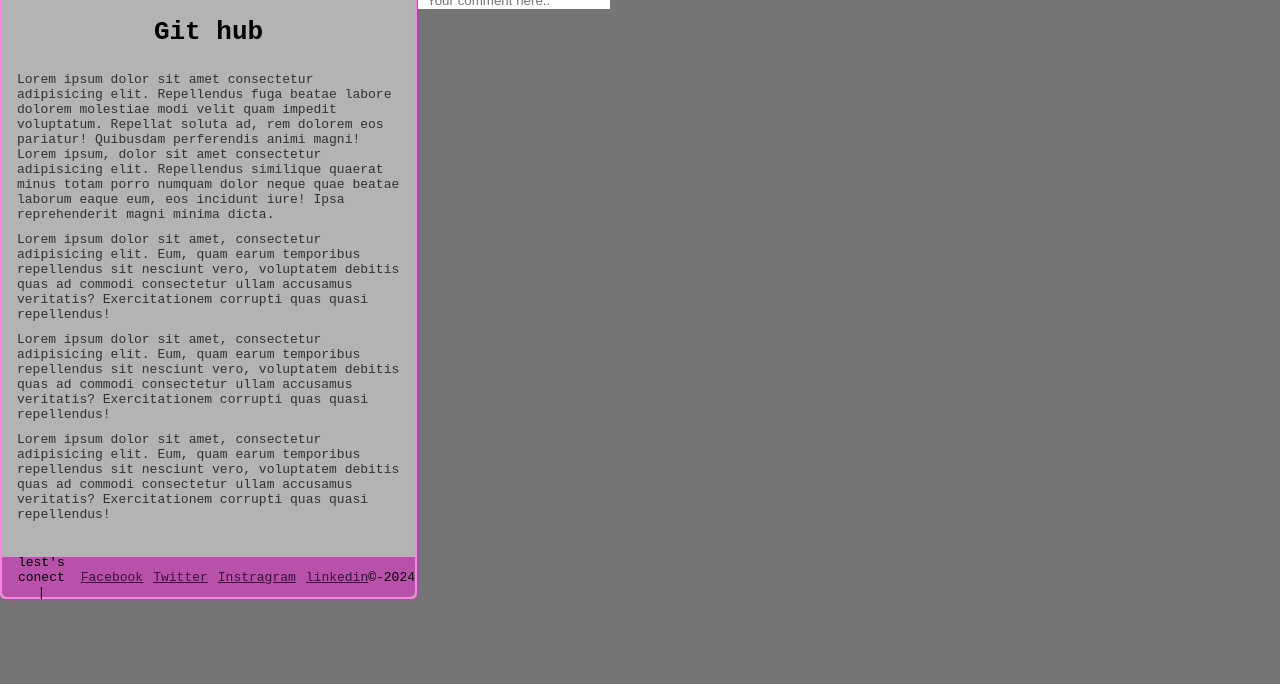
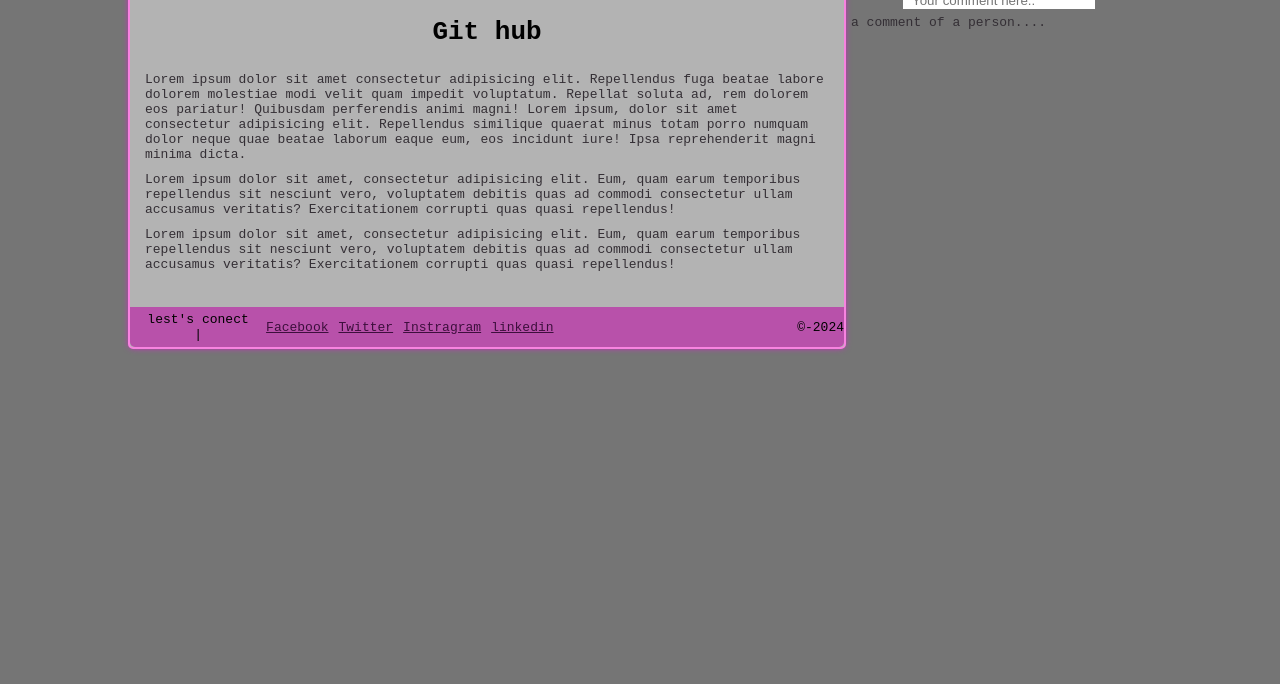
Before and after one commit to Jeferson-Fajardo/to-learn-git, a plain HTML site: page index.html in a window 1280 px wide. Shown: the part 116-800 px from the top of the page. Drawn offline with Linux system fonts and the light colour scheme.

Commit message:
was fixed the bug.

```diff
--- a/index.html
+++ b/index.html
@@ -24,6 +24,7 @@
                 </div>
                 <div class="content">
                     <h1> Git hub </h1>
+
                     <p>Lorem ipsum dolor sit amet consectetur adipisicing elit. Repellendus fuga beatae labore dolorem molestiae
                         modi velit quam impedit voluptatum. Repellat soluta ad, rem dolorem eos pariatur! Quibusdam perferendis
                         animi magni! Lorem ipsum, dolor sit amet consectetur adipisicing elit. Repellendus similique quaerat
@@ -34,14 +35,11 @@
                         nesciunt vero, voluptatem debitis quas ad commodi consectetur ullam accusamus veritatis? Exercitationem
                         corrupti quas quasi repellendus!
                     </p>
-                      <p> Lorem ipsum dolor sit amet, consectetur adipisicing elit. Eum, quam earum temporibus repellendus sit
-                        nesciunt vero, voluptatem debitis quas ad commodi consectetur ullam accusamus veritatis? Exercitationem
-                        corrupti quas quasi repellendus!
-                    </p>
                     <p> Lorem ipsum dolor sit amet, consectetur adipisicing elit. Eum, quam earum temporibus repellendus sit
                         nesciunt vero, voluptatem debitis quas ad commodi consectetur ullam accusamus veritatis? Exercitationem
                         corrupti quas quasi repellendus!
                     </p>
+
                 </div>
             </div>
             <footer>
@@ -64,10 +62,8 @@
             <div>
                 <h2 class="title-comments">Comments</h2>
                 <input type="text" placeholder="Your comment here..">
+                <p>a comment of a person....</p>
             </div>
         </section>
-    "
     </main>
-    Lorem ipsum, dolor sit amet consectetur adipisicing elit. Ullam provident adipisci, maiores officiis veniam, dolorem laboriosam nisi blanditiis a reiciendis quia? Tempora nulla deserunt dignissimos repellendus, saepe temporibus ducimus ullam!
-</body>
 </html>
```
